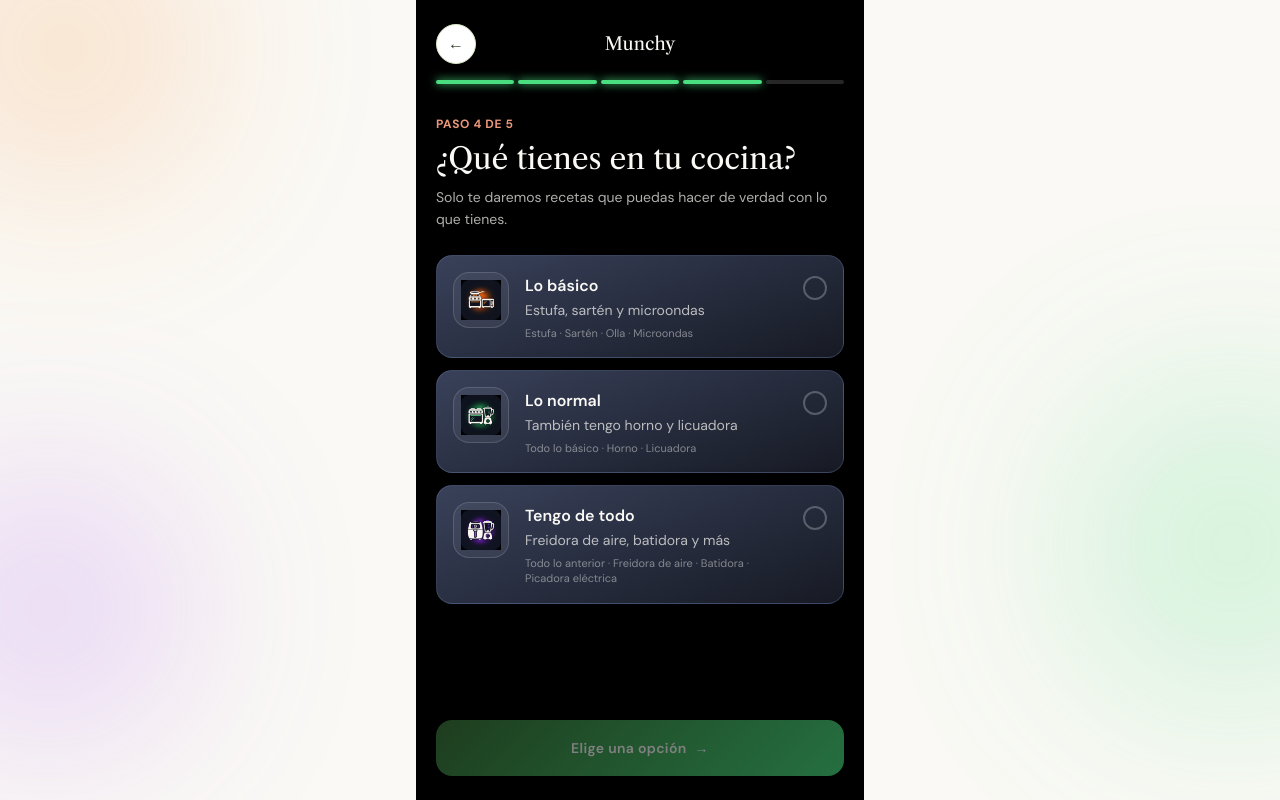
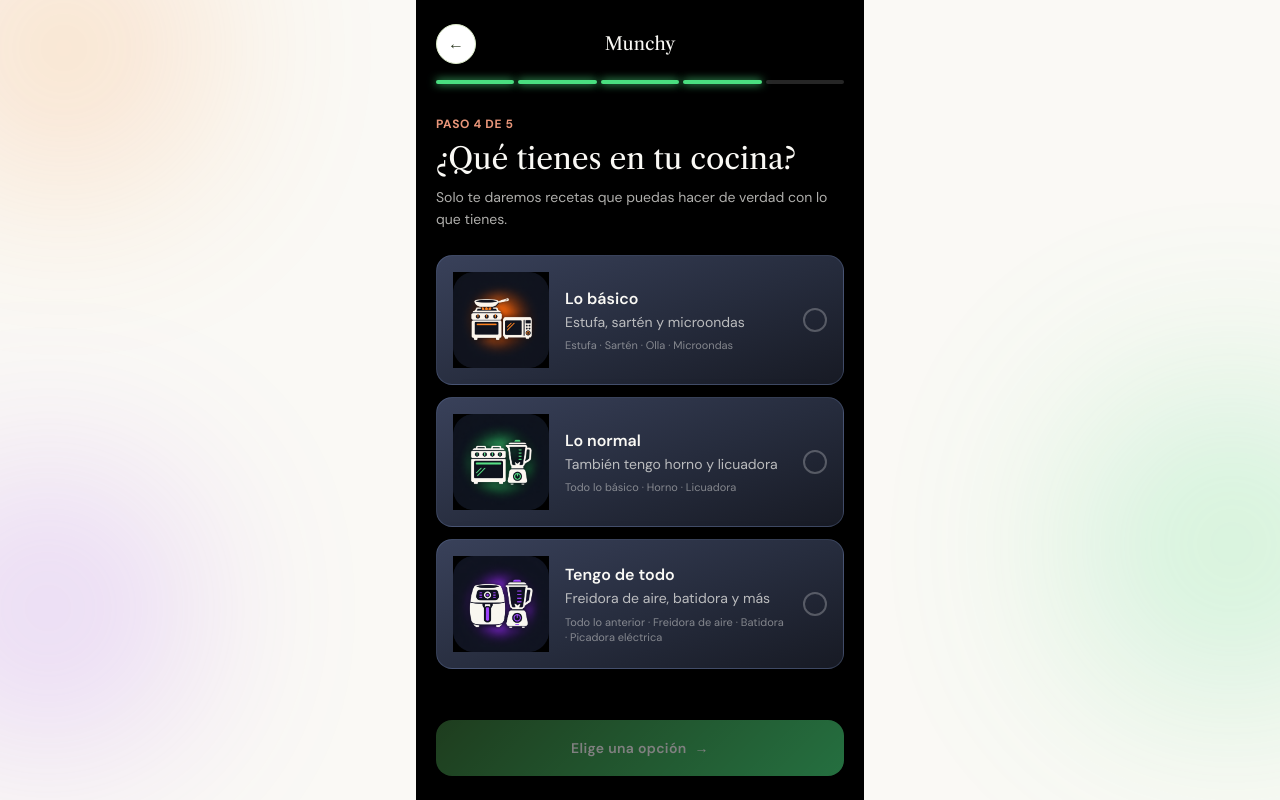
Before and after one commit to neitantoscano/munchy, a Next.js app: page /cocina in a window 1280 px wide. Built offline with nearby package versions, Linux system fonts and the light colour scheme.

Commit message:
Update page.js

```diff
--- a/app/cocina/page.js
+++ b/app/cocina/page.js
@@ -112,7 +112,7 @@
             <button
               key={n.id}
               onClick={() => setSeleccionado(n.id)}
-              className="flex items-start gap-4 p-4 rounded-2xl text-left transition-all active:scale-98"
+              className="flex items-center gap-4 p-4 rounded-2xl text-left transition-all active:scale-98"
               style={{
                 background: activo
                   ? 'rgba(74,222,128,0.12)'
@@ -121,34 +121,30 @@
                 boxShadow: activo ? '0 0 22px rgba(74,222,128,0.25)' : '0 4px 18px rgba(0,0,0,0.5)',
               }}
             >
-              {/* 📌 ESPACIO PARA EL LOGO DE POLO: public/icons/icon-cocina-{id}.png */}
-              <div className="w-14 h-14 rounded-2xl flex items-center justify-center text-2xl flex-shrink-0 overflow-hidden"
-                   style={{
-                     background: activo ? 'rgba(255,255,255,0.1)' : 'rgba(255,255,255,0.06)',
-                     border: `1px solid ${activo ? 'rgba(74,222,128,0.4)' : 'rgba(255,255,255,0.14)'}`,
-                   }}>
+              {/* 📌 LOGO: public/icons/icon-cocina-{id}.png — sin recuadro, grande */}
+              <div className="w-24 h-24 flex items-center justify-center flex-shrink-0">
                 <img
                   src={`/icons/icon-cocina-${n.id}.png`}
                   alt={n.label}
-                  width={40}
-                  height={40}
+                  className="w-24 h-24 object-contain"
+                  style={{ filter: activo ? `drop-shadow(0 0 14px ${n.neon}80)` : 'none' }}
                   onError={(e) => {
                     e.currentTarget.style.display = 'none'
-                    e.currentTarget.parentElement.innerHTML = `<span style="font-size:28px">${n.icono}</span>`
+                    e.currentTarget.parentElement.innerHTML = `<span style="font-size:52px">${n.icono}</span>`
                   }}
                 />
               </div>
 
-              <div className="flex-1 pt-0.5">
+              <div className="flex-1 min-w-0">
                 <p className="font-semibold text-base mb-0.5"
                    style={{ color: activo ? '#4ade80' : '#FAF9F5' }}>
                   {n.label}
                 </p>
-                <p className="text-sm text-crema opacity-70 mb-1.5">{n.sub}</p>
+                <p className="text-sm text-crema opacity-70 mb-1.5 leading-snug">{n.sub}</p>
                 <p className="text-[11px] text-crema opacity-45 leading-snug">{n.detalle}</p>
               </div>
 
-              <div className="w-6 h-6 rounded-full flex items-center justify-center flex-shrink-0 mt-1 transition-all"
+              <div className="w-6 h-6 rounded-full flex items-center justify-center flex-shrink-0 transition-all"
                    style={{
                      background: activo ? '#4ade80' : 'transparent',
                      border: `2px solid ${activo ? '#4ade80' : 'rgba(255,255,255,0.25)'}`,
```
